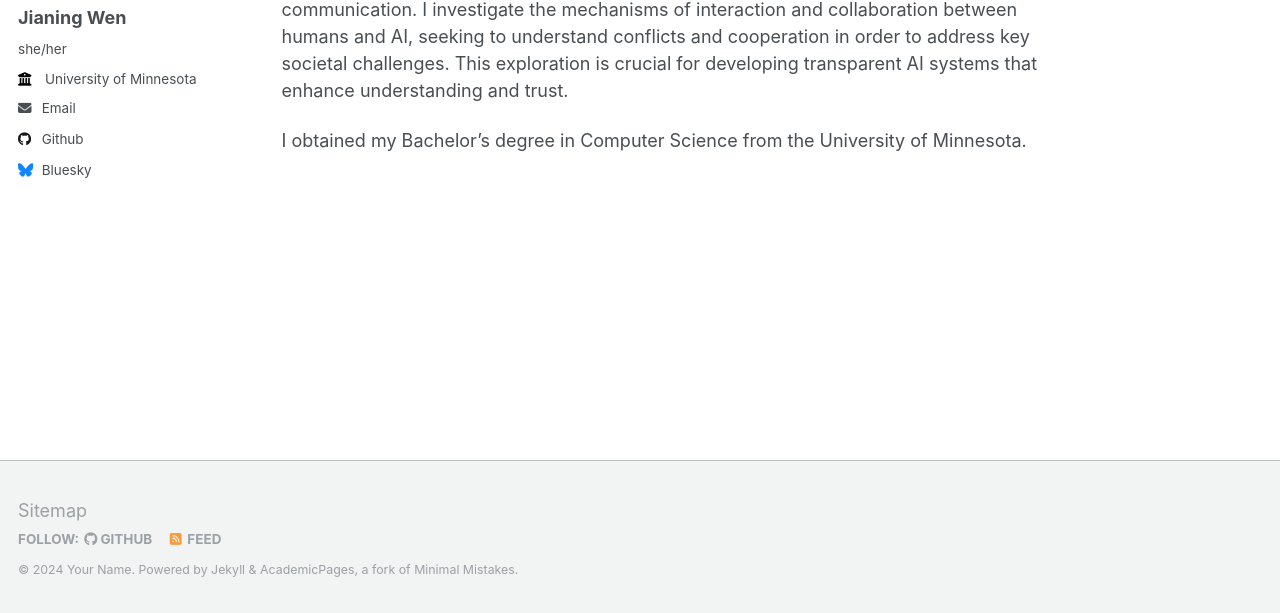
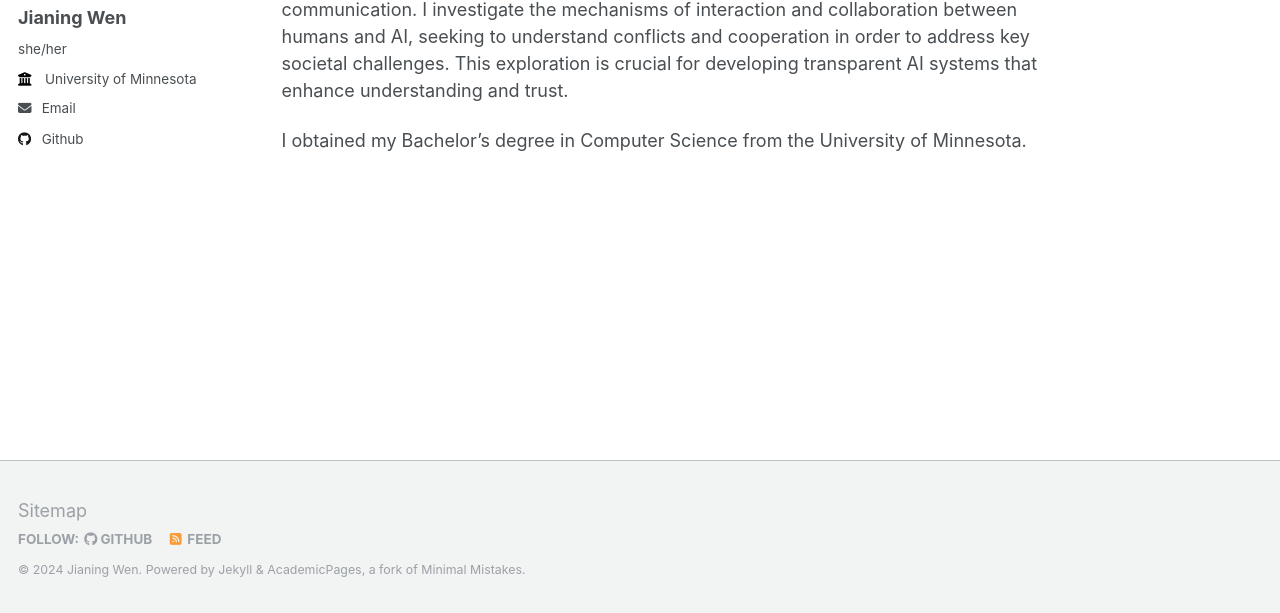
Before and after one commit to JianingWen/JianingWen.github.io, a Jekyll site: the page built from _pages/about.md, in a window 1280 px wide. Shown: the part 284-897 px from the top of the page. Built offline with Jekyll 4.4.1, drawn with Linux system fonts in a browser that asks for light colours.

Commit message:
small change

```diff
--- a/_config.yml
+++ b/_config.yml
@@ -10,11 +10,11 @@
 locale                   : "en-US"
 title                    : "Jianing Wen 温家宁"
 title_separator          : "-"
-name                     : &name "Your Name"
+name                     : &name "Jianing Wen"
 description              : &description "personal description"
-url                      : https://academicpages.github.io # the base hostname & protocol for your site e.g. "https://mmistakes.github.io"
+url                      : https://jianingwen.github.io/ # the base hostname & protocol for your site e.g. "https://mmistakes.github.io"
 baseurl                  : "" # the subpath of your site, e.g. "/blog"
-repository               : "academicpages/academicpages.github.io"
+# repository               : "academicpages/academicpages.github.io"
 
 # Site Author - The following control what appear as part of the author content on the side bar.
 #               If a field is blank the icon and link will not appear, otherwise it will be shown.
@@ -47,7 +47,7 @@
   stackoverflow    : # User number or user number and name (i.e., use "1" or "1/jeff-atwood")
 
   # Social media
-  bluesky          : "bsky.app" # Replace this with you Bluesky username
+  # bluesky          : "bsky.app" # Replace this with you Bluesky username
   facebook         : # Username
   flickr           : # Username
   foursquare       : # Username
```
